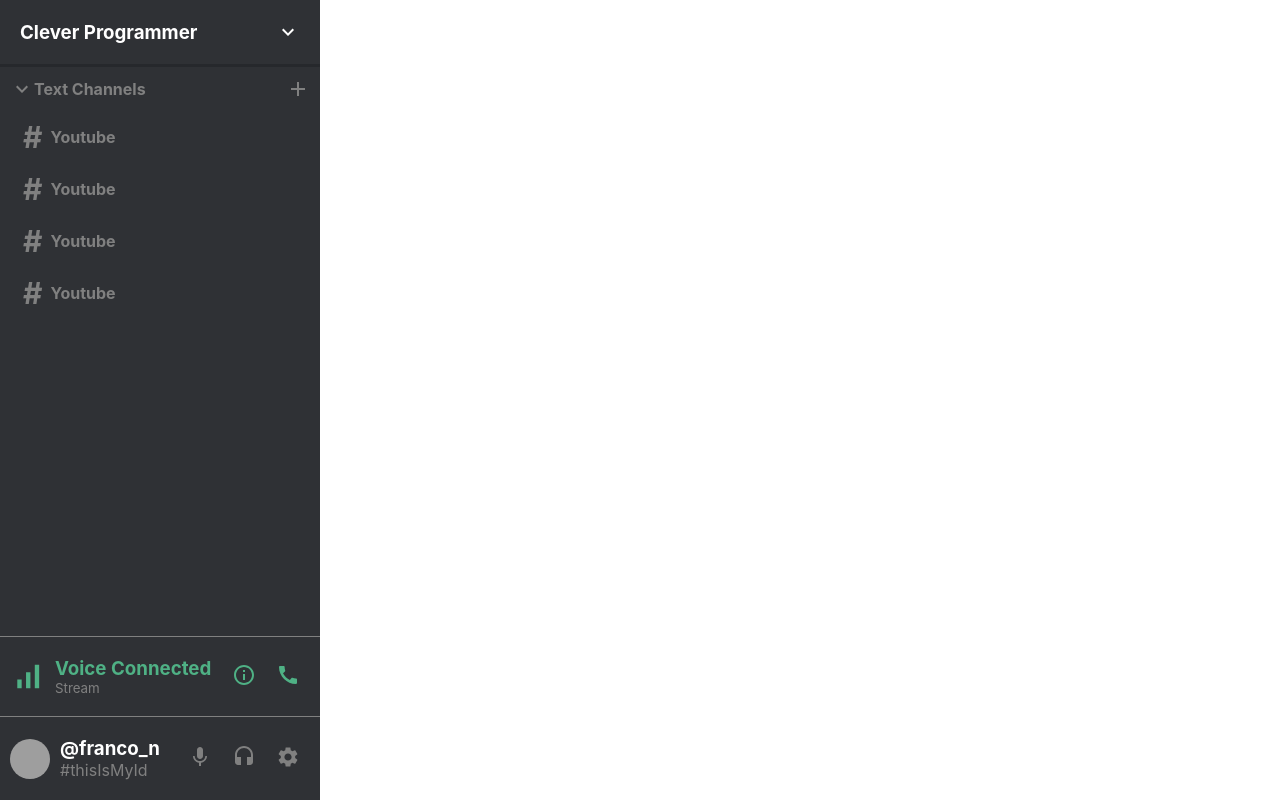
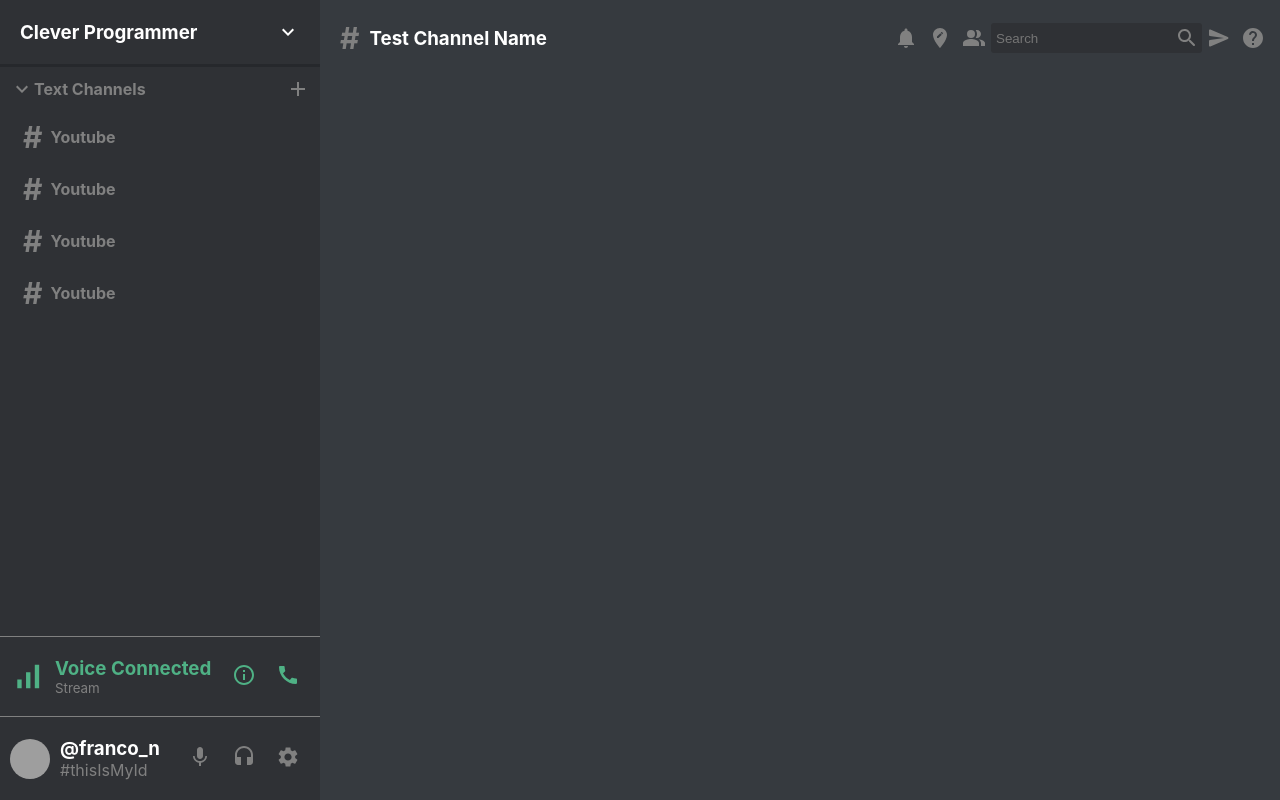
Before and after one commit to Devzed/Discord-M.E.R.N-front, a React (Create React App) app: page / in a window 1280 px wide. Built offline with nearby package versions, Linux system fonts and the light colour scheme; grey boxes are pictures that could not be loaded.

Commit message:
Update App.js
Add the Chat component and remove the different coments

```diff
--- a/src/App.js
+++ b/src/App.js
@@ -1,16 +1,14 @@
 import React from 'react';
 import './App.css';
+import Chat from './components/Chat/Chat';
 import Sidebar from './components/Sidebar/Sidebar';
 
 function App() {
   return (
     // BEM naming convention
     <div className="app">
-      {/* Sidebar */}
       <Sidebar />
-
-      {/* Chat */}
-
+      <Chat />
     </div>
   );
 }
```
